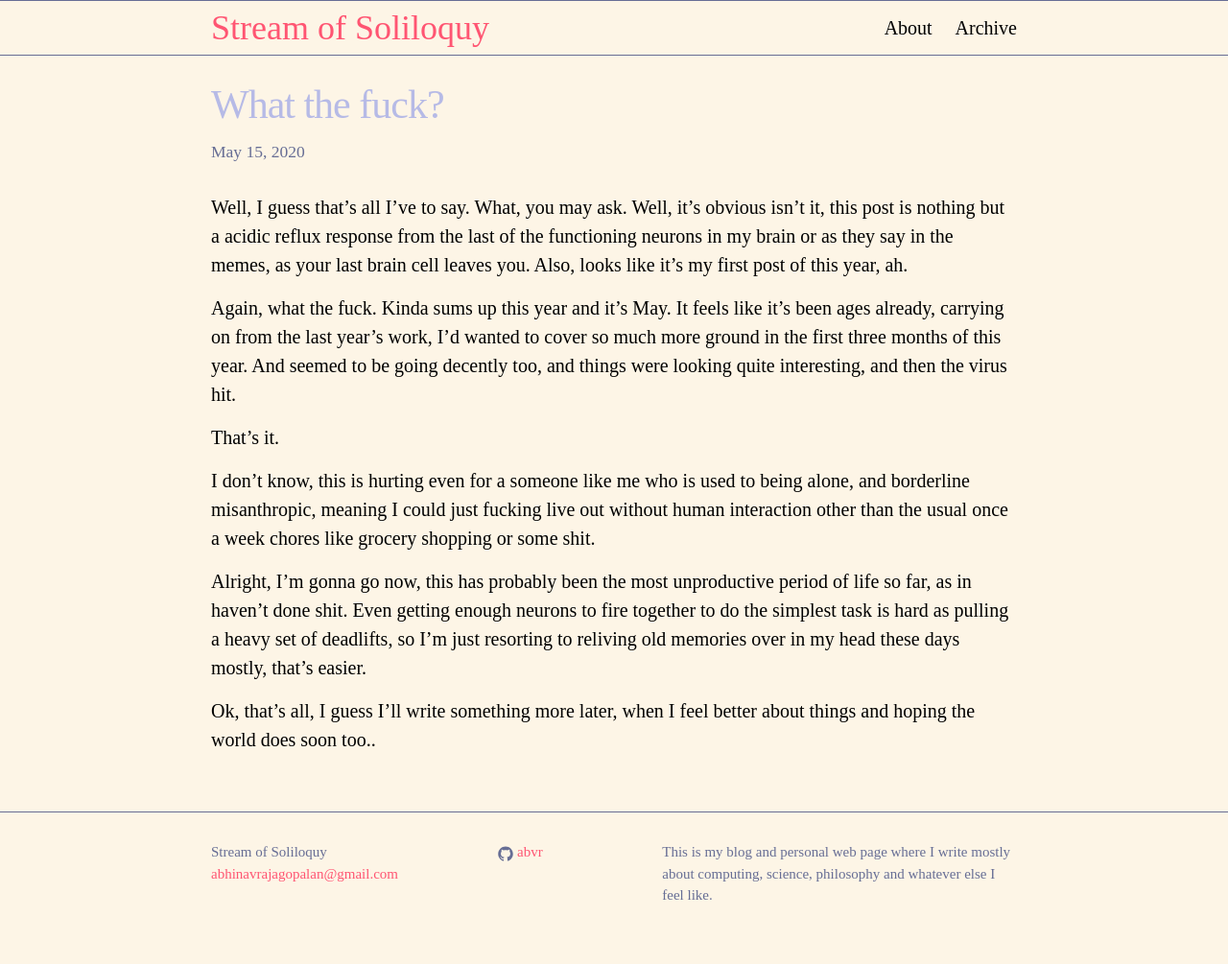
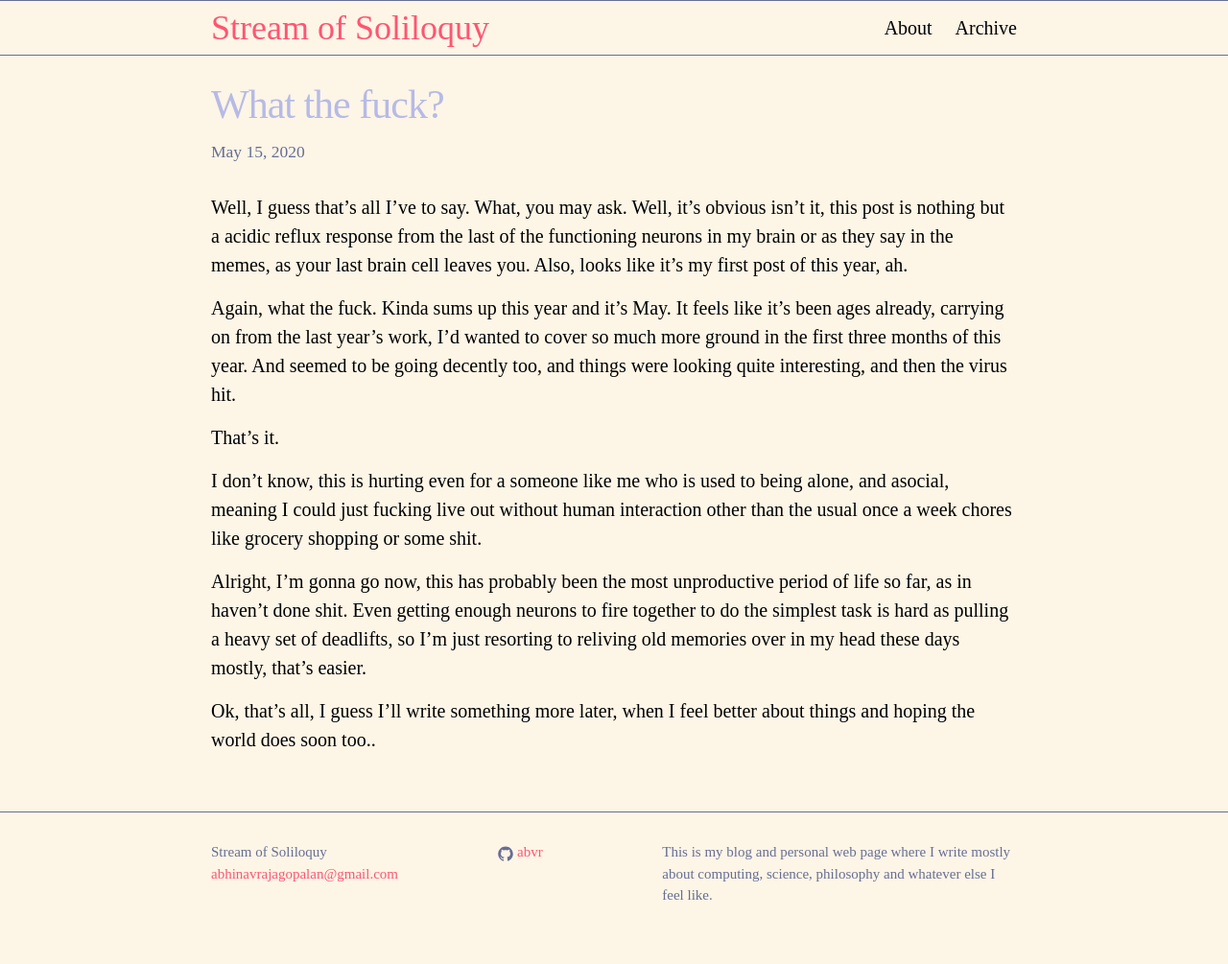
Before and after one commit to abvr/abvr.github.io, a Jekyll site: the page built from _posts/2020-05-15-wtf.md, in a window 1280 px wide. Shown: the whole page at 96% size. Built offline with Jekyll 4.4.1, drawn with Linux system fonts in a browser that asks for light colours.

Commit message:
Update 2020-05-15-wtf.md

```diff
--- a/_posts/2020-05-15-wtf.md
+++ b/_posts/2020-05-15-wtf.md
@@ -8,7 +8,7 @@ Again, what the fuck. Kinda sums up this year and it's May. It feels like it's b
 
 That's it.
 
-I don't know, this is hurting even for a someone like me who is used to being alone, and borderline misanthropic, meaning I could just fucking live out without human interaction other than the usual once a week chores like grocery shopping or some shit.
+I don't know, this is hurting even for a someone like me who is used to being alone, and asocial, meaning I could just fucking live out without human interaction other than the usual once a week chores like grocery shopping or some shit.
 
 Alright, I'm gonna go now, this has probably been the most unproductive period of life so far, as in haven't done shit. Even getting enough neurons to fire together to do the simplest task is hard as pulling a heavy set of deadlifts, so I'm just resorting to reliving old memories over in my head these days mostly, that's easier.
 
```
